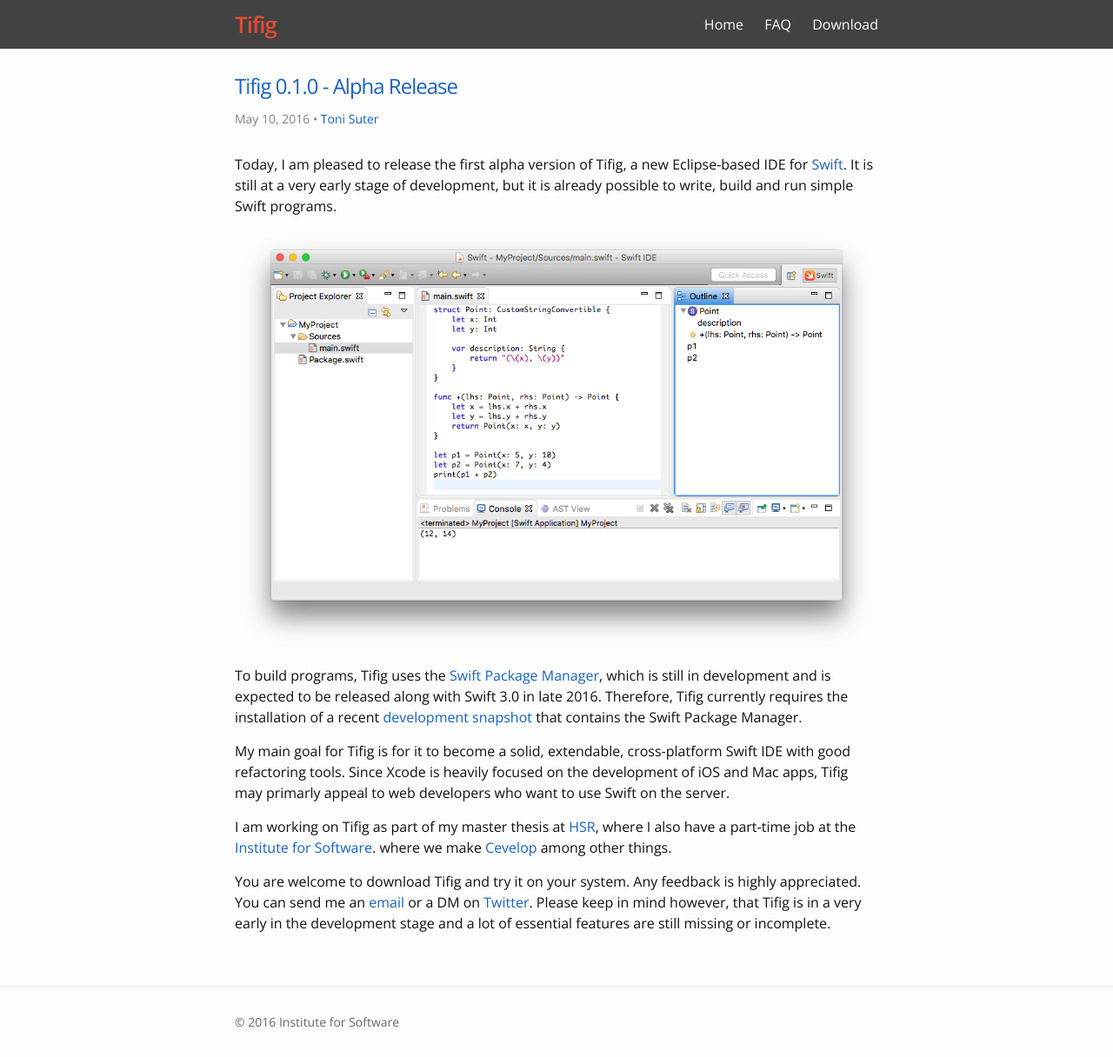
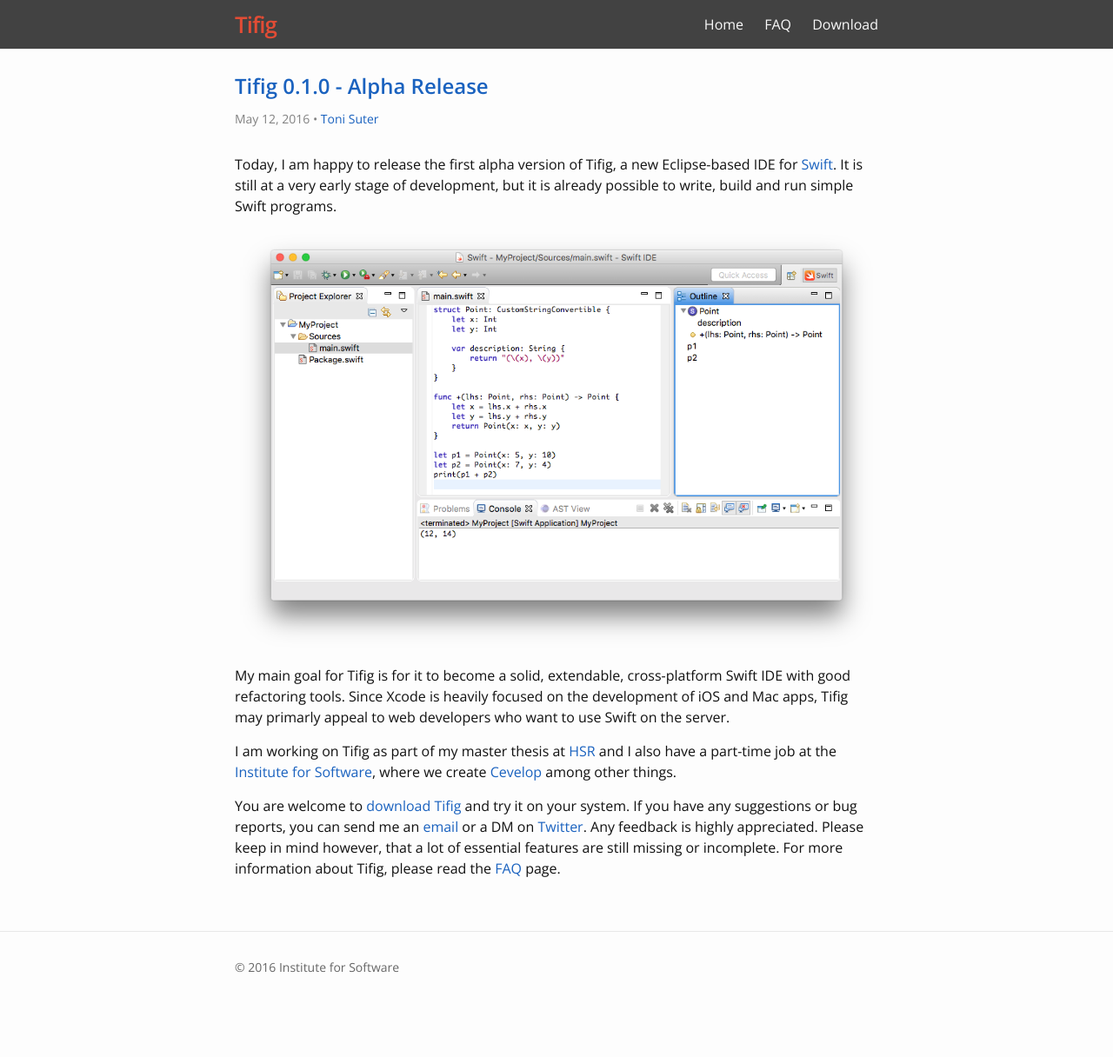
Before and after one commit to paulvi/tifig.net, a Jekyll site: the page built from index.html, in a window 1280 px wide. Shown: the whole page at 87% size. Built offline with Jekyll 4.4.1, drawn with Linux system fonts in a browser that asks for light colours; after the commit the page ends 1153 px from its top, so only the background shows below that.

Commit message:
improved initial blog post

```diff
--- a/_posts/2016-05-10-tifig-010.markdown
+++ /dev/null
@@ -1,27 +0,0 @@
----
-layout: post
-title:  "Tifig 0.1.0 - Alpha Release"
-date:   2016-05-10
-author_name: Toni Suter
-author_twitter_handle: tonisuter
----
-Today, I am pleased to release the first alpha version of Tifig, a new Eclipse-based IDE for [Swift](https://swift.org/).
-It is still at a very early stage of development, but it is already possible to write, build and run
-simple Swift programs.
-
-![Tifig](/images/tifig.png "Tifig")
-
-To build programs, Tifig uses the [Swift Package Manager](https://swift.org/package-manager/), which is still in development
-and is expected to be released along with Swift 3.0 in late 2016. Therefore, Tifig currently requires the installation of a
-recent [development snapshot](https://swift.org/download/#snapshots) that contains the Swift Package Manager.
-
-My main goal for Tifig is for it to become a solid, extendable, cross-platform Swift IDE with good
-refactoring tools. Since Xcode is heavily focused on the development of iOS and Mac apps, Tifig may
-primarly appeal to web developers who want to use Swift on the server.
-
-I am working on Tifig as part of my master thesis at [HSR](http://www.hsr.ch), where I also have a part-time job
-at the [Institute for Software](http://ifs.hsr.ch/). where we make [Cevelop](https://www.cevelop.com) among other things.
-
-You are welcome to download Tifig and try it on your system. Any feedback is highly appreciated. You can send me an [email](mailto:tonisuter@me.com)
-or a DM on [Twitter](https://twitter.com/tonisuter). Please keep in mind however, that Tifig is in a very early in the development stage and a lot of essential
-features are still missing or incomplete.
--- /dev/null
+++ b/_posts/2016-05-12-tifig-010.markdown
@@ -0,0 +1,24 @@
+---
+layout: post
+title:  "Tifig 0.1.0 - Alpha Release"
+date:   2016-05-12
+author_name: Toni Suter
+author_twitter_handle: tonisuter
+---
+Today, I am happy to release the first alpha version of Tifig, a new Eclipse-based IDE for [Swift](https://swift.org/).
+It is still at a very early stage of development, but it is already possible to write, build and run
+simple Swift programs.
+
+![Tifig](/images/tifig.png "Tifig")
+
+My main goal for Tifig is for it to become a solid, extendable, cross-platform Swift IDE with good
+refactoring tools. Since Xcode is heavily focused on the development of iOS and Mac apps, Tifig may
+primarly appeal to web developers who want to use Swift on the server.
+
+I am working on Tifig as part of my master thesis at [HSR](http://www.hsr.ch) and I also have a part-time job
+at the [Institute for Software](http://ifs.hsr.ch/), where we create [Cevelop](https://www.cevelop.com) among other things.
+
+You are welcome to <a href="/download/">download Tifig</a> and try it on your system. If you have any suggestions
+or bug reports, you can send me an <a href="mailto:tonisuter@me.com">email</a> or a DM on <a href="https://twitter.com/tonisuter">Twitter</a>.
+Any feedback is highly appreciated. Please keep in mind however, that a lot of essential features are still missing or incomplete.
+For more information about Tifig, please read the <a href="/faq/">FAQ</a> page.
--- a/_sass/_base.scss
+++ b/_sass/_base.scss
@@ -82,7 +82,7 @@
  * Headings
  */
 h1, h2, h3, h4, h5, h6 {
-    font-weight: $base-font-weight;
+    font-weight: 600;
 }
 
 
--- a/_sass/_layout.scss
+++ b/_sass/_layout.scss
@@ -78,7 +78,6 @@
 
 .post-link {
     display: block;
-    font-size: 24px;
 }
 
 
@@ -91,8 +90,8 @@
 }
 
 .post-title {
-    font-size: 30px;
-    letter-spacing: -1px;
+    font-size: 24px;
+
     line-height: 1;
 
     @include media-query($on-laptop) {
@@ -142,18 +141,3 @@
     }
   }
 }
-
-
-.downloads {
-  tr {
-    th {
-      font-weight:600;
-      text-align: left;
-      padding-right:20px;
-      padding-bottom:20px;
-    }
-
-    margin-bottom:20px;
-  }
-  margin-bottom:20px;
-}
--- a/css/main.scss
+++ b/css/main.scss
@@ -2,7 +2,7 @@
 # Only the main Sass file needs front matter (the dashes are enough)
 ---
 @charset "utf-8";
-@import url(https://fonts.googleapis.com/css?family=Open+Sans:400,800,600);
+@import url(https://fonts.googleapis.com/css?family=Open+Sans:400,600,800);
 
 
 // Our variables
--- a/download.html
+++ b/download.html
@@ -3,7 +3,7 @@
 title: Download
 permalink: /download/
 ---
-<h2>Download & Installation Instructions</h2>
+<h2>Download & Installation</h2>
 <h3>OS X</h3>
 <ol>
   <li>Download the current version of Tifig for OS X: <a href="">Alpha Release 0.1.0 (64-Bit)</a></li>
--- a/index.html
+++ b/index.html
@@ -3,8 +3,6 @@
 title: Home
 permalink: /
 ---
-
-<div class="home">
 <ul class="post-list">
   {% for post in site.posts %}
     <article class="post" itemscope itemtype="http://schema.org/BlogPosting">
@@ -13,17 +11,15 @@
         <p class="post-meta">
           <time datetime="{{ post.date | date_to_xmlschema }}" itemprop="datePublished">{{ post.date | date: "%b %-d, %Y" }}</time>
           {% if post.author_name %} •
-              {% if post.author_twitter_handle %}<a href="https://twitter.com/{{ page.author_twitter_handle }}">{% endif %}
+            {% if post.author_twitter_handle %}<a href="https://twitter.com/{{ post.author_twitter_handle }}">{% endif %}
               <span itemprop="author" itemscope itemtype="http://schema.org/Person"><span itemprop="name">{{ post.author_name }}</span></span>
             {% if post.author_twitter_handle %}</a>{% endif %}
           {% endif %}
         </p>
       </header>
-
       <div class="post-content" itemprop="articleBody">
         {{ post.content }}
       </div>
   </article>
   {% endfor %}
 </ul>
-</div>
```
Lines whose indentation alone changed are shown as unchanged.
